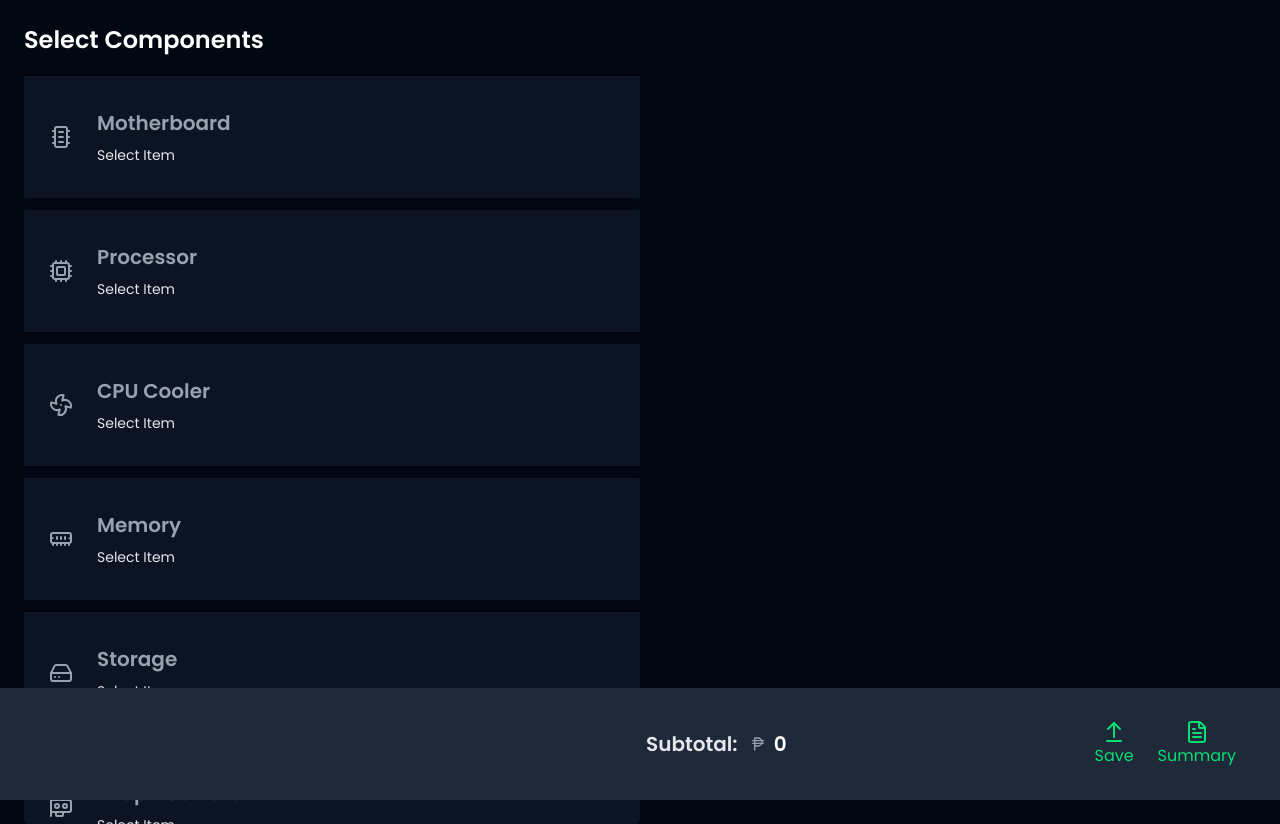
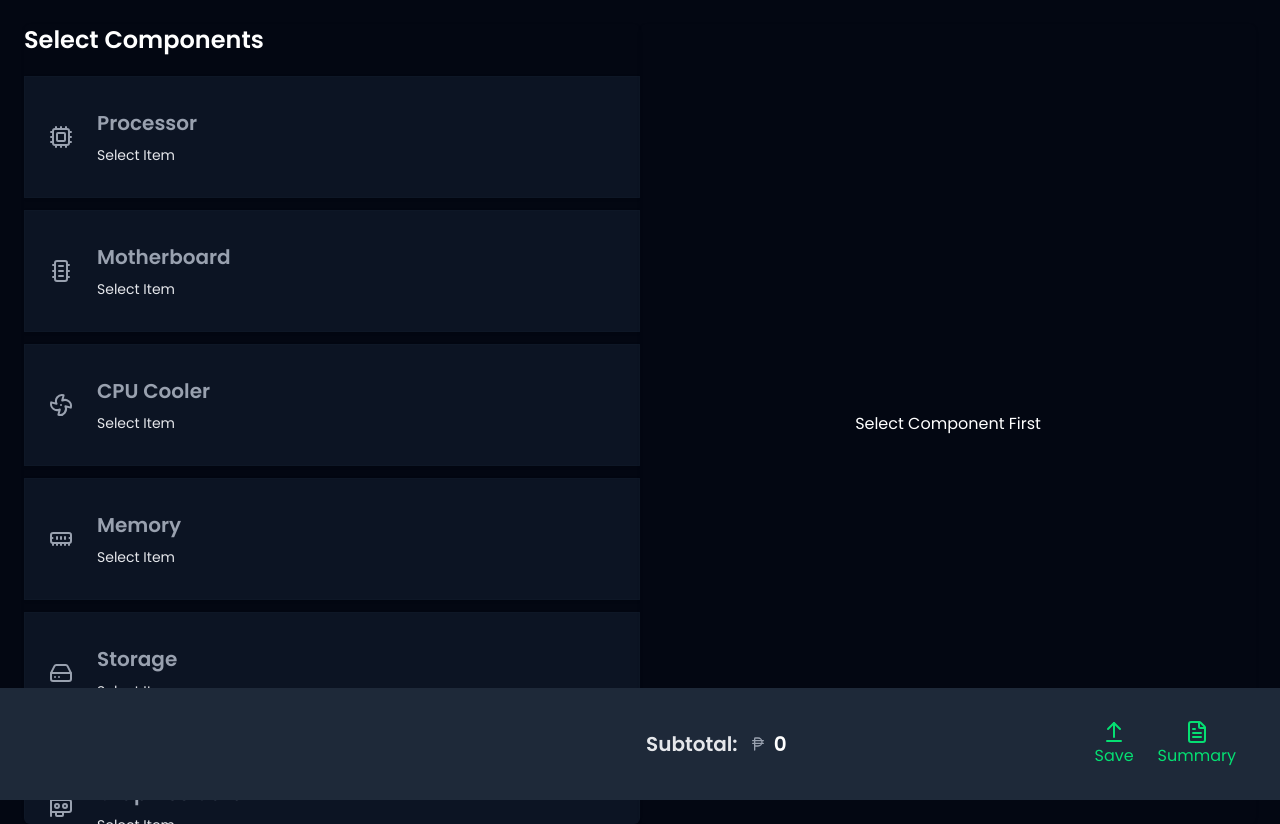
Before and after one commit to kier2/pcbuilder, a Vue app: page / in a window 1280 px wide. Built offline with nearby package versions, Linux system fonts and the light colour scheme.

Commit message:
refactor: fixing the selected parts

```diff
--- a/src/components/ComputerParts.vue
+++ b/src/components/ComputerParts.vue
@@ -181,6 +181,12 @@
         </li>
       </ul>
     </div>
+
+    <div v-if="currentParts.length == 0"
+    class="absolute top-1/2 left-1/2 -translate-x-1/2 -translate-y-1/2">
+        <h2 class="text-white text-center">Select Component First</h2>
+    </div>
+
   </div>
   <!-- Modal -->
    <div>
--- a/src/components/PcComponents.vue
+++ b/src/components/PcComponents.vue
@@ -14,68 +14,49 @@ import {
 
 const pcComponents = ref([
   {
+    name: "Processor",
+    slug: "cpu",
+    icon: Cpu,
+  },
+  {
     name: "Motherboard",
     slug: "motherboards",
     icon: Microchip,
-    selectedItem: "Select Item",
-    price: "",
-  },
-  {
-    name: "Processor",
-    slug: "cpu",
-    icon: Cpu,
-    selectedItem:
-      "AMD Ryzen 5 5600 Socket AM4 3.5GHz Processor with Wraith Stealth Cooler MPK",
-    price: "4,895.00",
   },
   {
     name: "CPU Cooler",
     slug: "fan",
     icon: Fan,
-    selectedItem: "Select Item",
-    price: "",
   },
   {
     name: "Memory",
     slug: "ram",
     icon: MemoryStick,
-    selectedItem: "Select Item",
-    price: "",
   },
   {
     name: "Storage",
     slug: "storage",
     icon: HardDrive,
-    selectedItem: "Select Item",
-    price: "",
   },
   {
     name: "Graphics Card",
     slug: "gpu",
     icon: Gpu,
-    selectedItem: "Select Item",
-    price: "",
   },
   {
     name: "Power Supply",
     slug: "psu",
     icon: Gpu,
-    selectedItem: "Select Item",
-    price: "",
   },
   {
     name: "Case",
     slug: "case",
     icon: PcCase,
-    selectedItem: "Select Item",
-    price: "",
   },
   {
     name: "Monitor",
     slug: "monitor",
     icon: Monitor,
-    selectedItem: "Select Item",
-    price: "",
   },
 ]);
 
```
